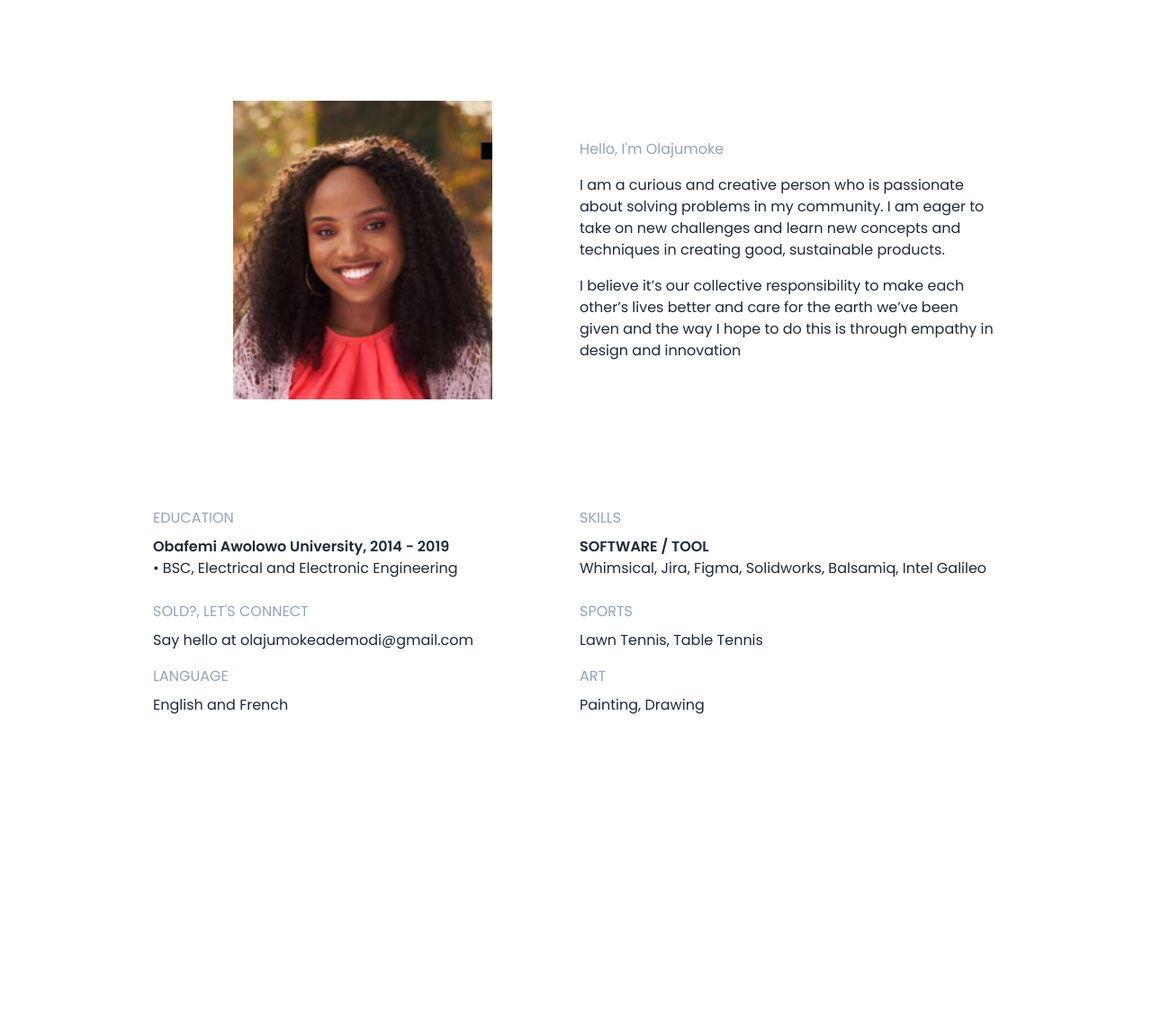
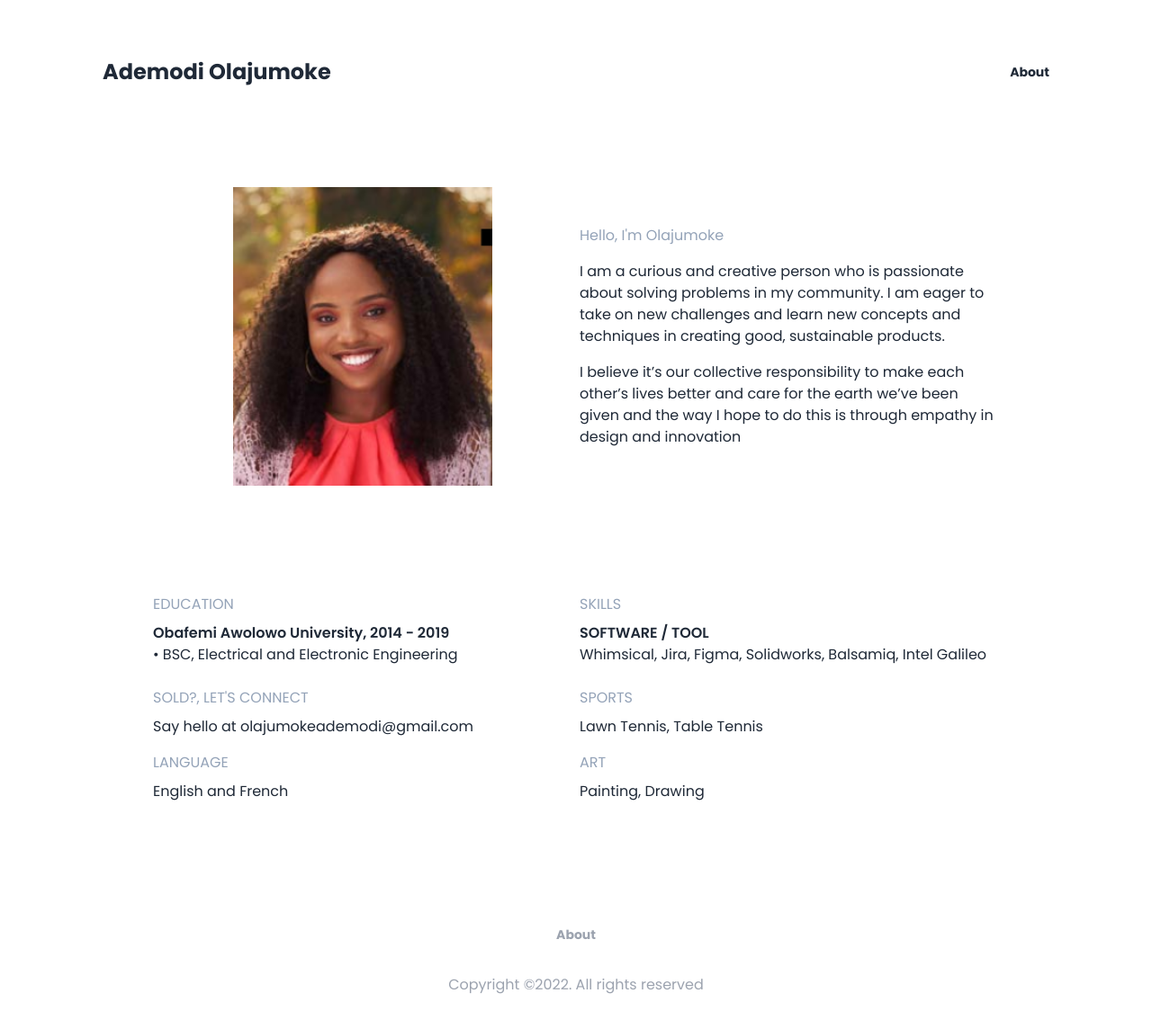
Before and after one commit to jydoskey/Hey-Jide-portfolio, a Vue app: page /about in a window 1280 px wide. Shown: the top 1144 px of the page at 90% size. Before the commit the page ends 884 px from the top, so only its background shows below. Built offline with nearby package versions, Linux system fonts and the light colour scheme.

Commit message:
added footer and header to home file

```diff
--- a/src/App.vue
+++ b/src/App.vue
@@ -1,13 +1,17 @@
 <template>
+  <Header></Header>
   <router-view />
+  <Footer></Footer>
 </template>
 
 <script setup>
-import { RouterLink, RouterView } from 'vue-router';
+import { RouterLink, RouterView } from "vue-router";
+import Header from "@/components/layout/Header.vue";
+import Footer from "@/components/layout/Footer.vue";
 </script>
 
 <style>
-@import '@/assets/base.css';
+@import "@/assets/base.css";
 
 #app {
   max-width: 1280px;
@@ -15,5 +19,4 @@
   padding: 2rem;
   font-weight: normal;
 }
-
 </style>
```
